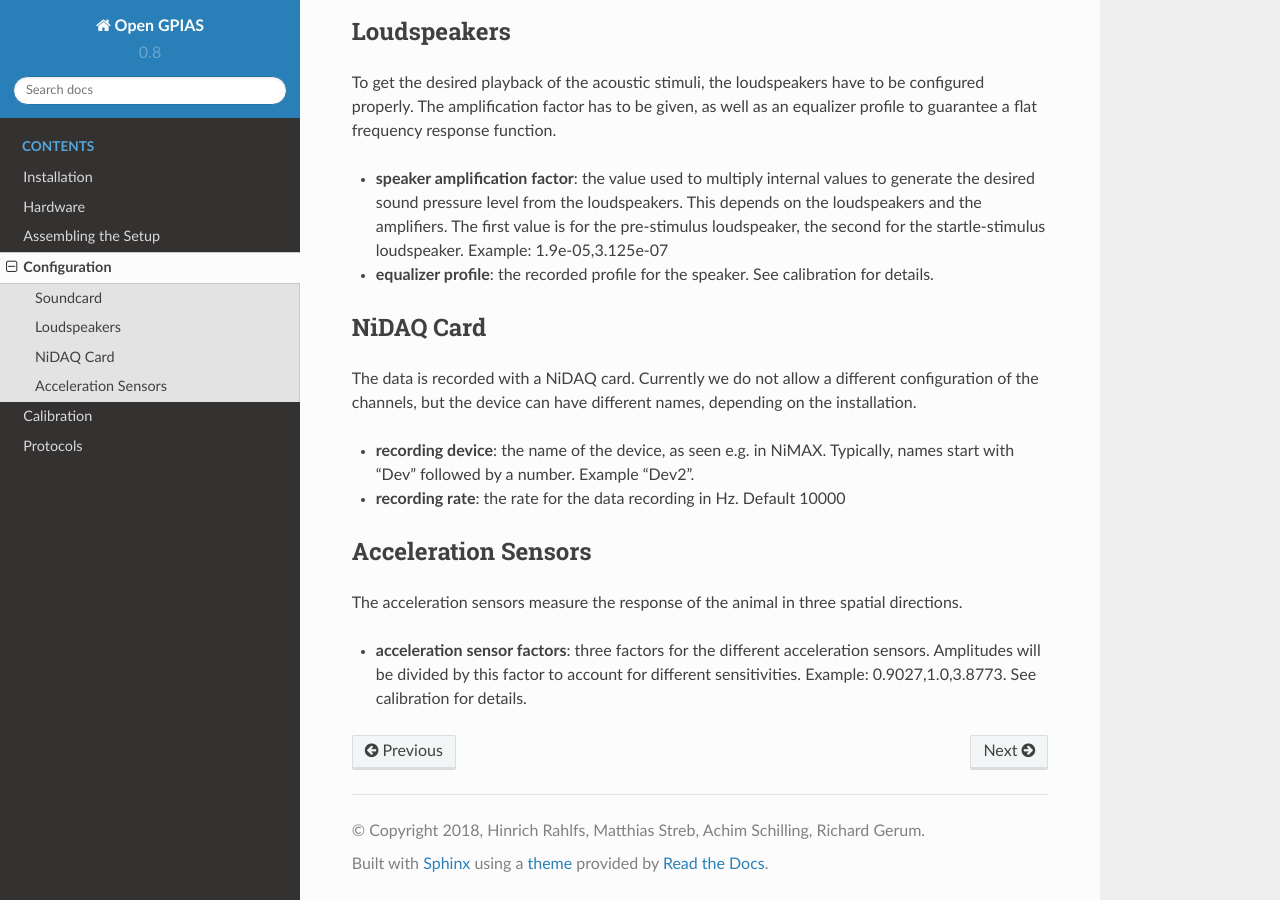
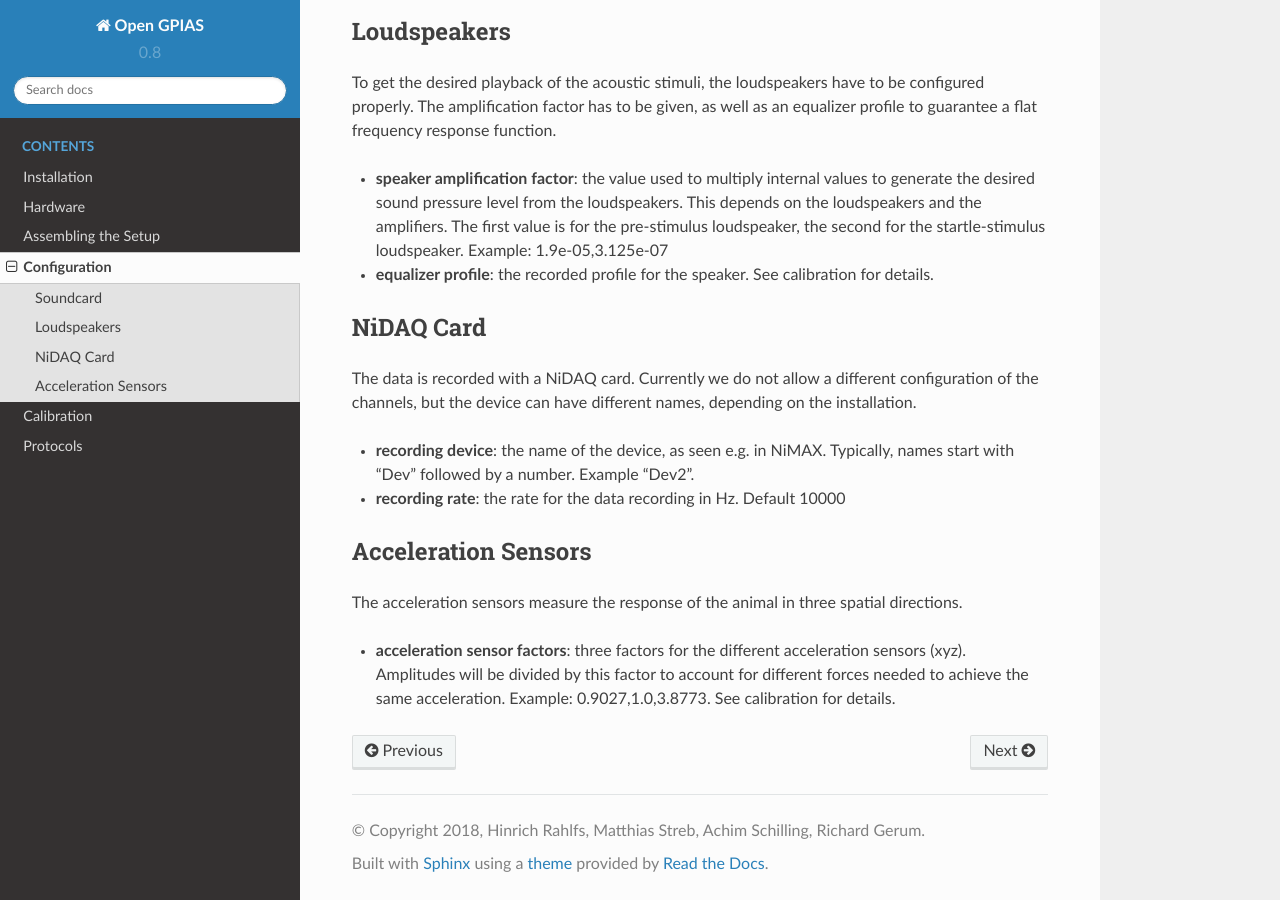
Before and after one commit to rgerum/open_gpias, a Sphinx documentation site: the page built from docs/configuration.rst, in a window 1280 px wide and 900 px high, scrolled down 705 px. Built offline with Sphinx 7.4.7 and the Read the Docs theme 2.0.0, drawn with Linux system fonts in a browser that asks for light colours.

```diff
--- a/docs/configuration.rst
+++ b/docs/configuration.rst
@@ -48,5 +48,6 @@ Acceleration Sensors
 
 The acceleration sensors measure the response of the animal in three spatial directions.
 
-- **acceleration sensor factors**: three factors for the different acceleration sensors. Amplitudes will be divided by this
-  factor to account for different sensitivities. Example: 0.9027,1.0,3.8773. See calibration for details.
+- **acceleration sensor factors**: three factors for the different acceleration sensors (xyz). Amplitudes will be divided by this
+  factor to account for different forces needed to achieve the same acceleration.
+  Example: 0.9027,1.0,3.8773. See calibration for details.
--- a/docs/hardware.rst
+++ b/docs/hardware.rst
@@ -84,7 +84,8 @@ Sensor platform              Own construction
 Acceleration sensor          ADXL 335 on a GY 61 board          4.20 €     http://www.robotpark.com/GY-61-DXL335-3-Axis-Accelerometer-Module
 Animal restrainer            Acrylic tube
                              3D printed cab
-                             wire mesh
+Wire Mesh                    Driller 16910; 1.4 x 1.4 mm        4.71 €
+https://www.draht-driller.de/fliegengewebe-alu-zuschnitt/16910/fliegengitter-0600-mm-aluminium-zuschnitt
 Springs                      Febrotec 1.4310 d=0.50
                              Da=11.50
                              L0=22.40 c=0.075
```
